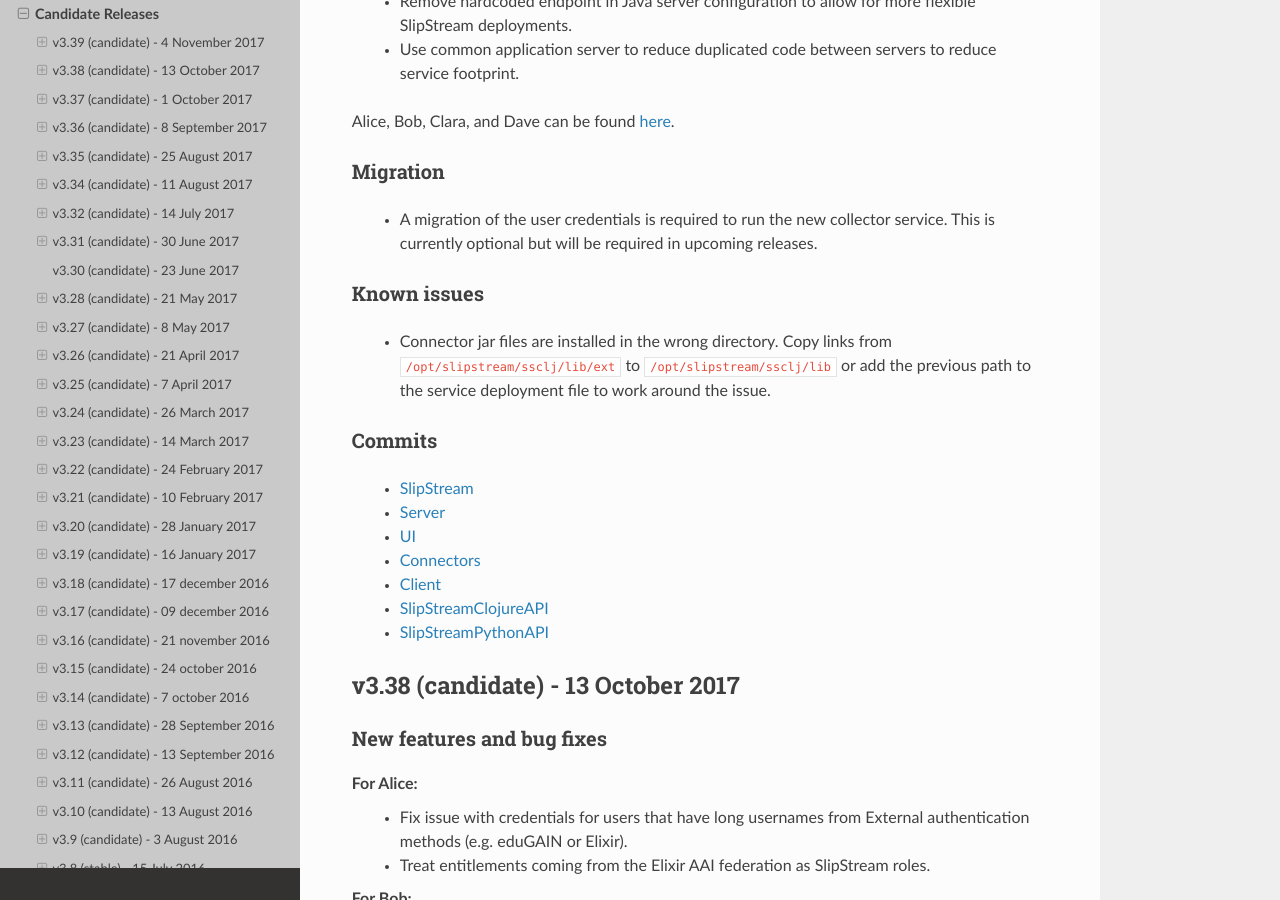
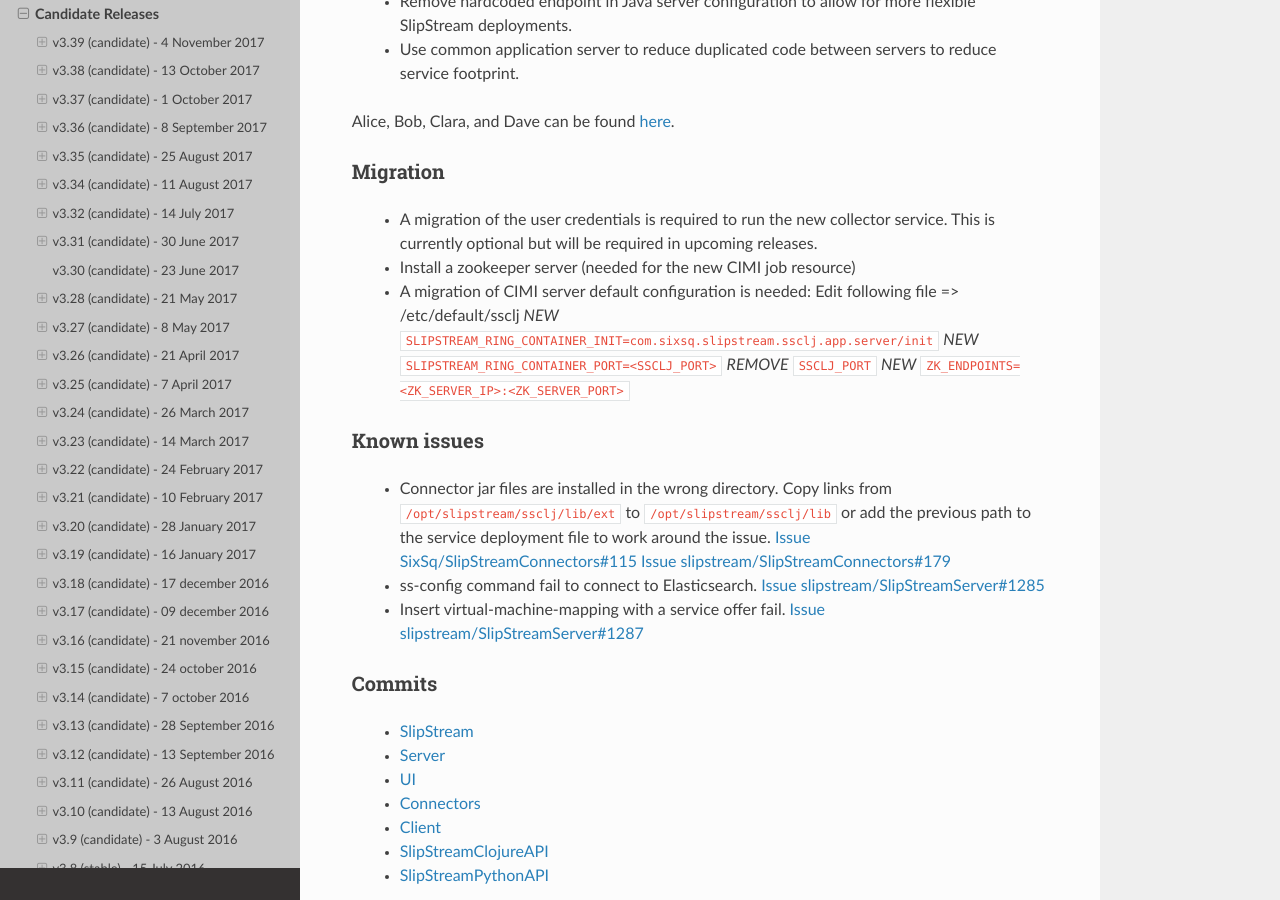
Before and after one commit to slipstream/SlipStreamDocumentation, a Sphinx documentation site: the page built from docs/release_notes/candidate_releases.rst, in a window 1280 px wide and 900 px high, scrolled down 964 px. Built offline with Sphinx 7.4.7 and the Read the Docs theme 2.0.0, drawn with Linux system fonts in a browser that asks for light colours.

Commit message:
add known issues link and migration info

```diff
--- a/docs/release_notes/candidate_releases.rst
+++ b/docs/release_notes/candidate_releases.rst
@@ -58,6 +58,15 @@
    collector service.  This is currently optional but will be required
    in upcoming releases.
 
+ - Install a zookeeper server (needed for the new CIMI job resource)
+
+ - A migration of CIMI server default configuration is needed:
+   Edit following file => /etc/default/ssclj
+   `NEW`    ``SLIPSTREAM_RING_CONTAINER_INIT=com.sixsq.slipstream.ssclj.app.server/init``
+   `NEW`    ``SLIPSTREAM_RING_CONTAINER_PORT=<SSCLJ_PORT>``
+   `REMOVE` ``SSCLJ_PORT``
+   `NEW`    ``ZK_ENDPOINTS=<ZK_SERVER_IP>:<ZK_SERVER_PORT>``
+
 Known issues
 ~~~~~~~~~~~~
 
@@ -65,6 +74,14 @@
    links from ``/opt/slipstream/ssclj/lib/ext`` to
    ``/opt/slipstream/ssclj/lib`` or add the previous path to the
    service deployment file to work around the issue.
+   `Issue SixSq/SlipStreamConnectors#115 <https://github.com/SixSq/SlipStreamConnectors/issues/115>`_
+   `Issue slipstream/SlipStreamConnectors#179 <https://github.com/slipstream/SlipStreamConnectors/issues/179>`_
+
+ - ss-config command fail to connect to Elasticsearch.
+   `Issue slipstream/SlipStreamServer#1285 <https://github.com/slipstream/SlipStreamServer/issues/1285>`_
+
+ - Insert virtual-machine-mapping with a service offer fail.
+   `Issue slipstream/SlipStreamServer#1287 <https://github.com/slipstream/SlipStreamServer/issues/1287>`_
 
 Commits
 ~~~~~~~
```
